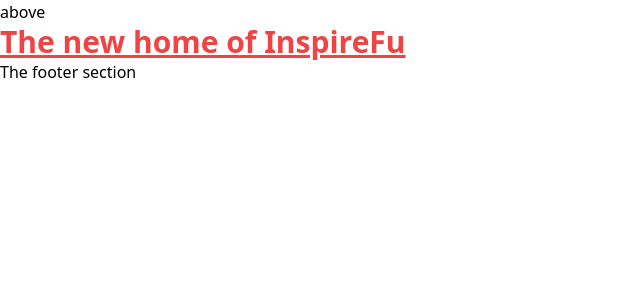
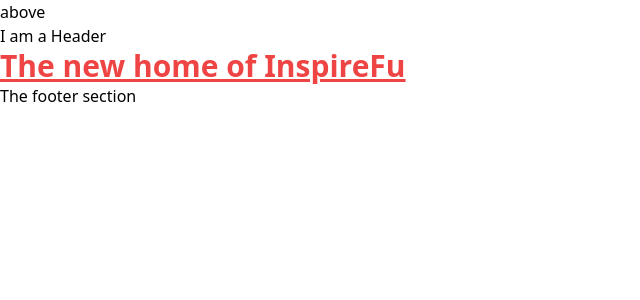
Before and after one commit to tderuvo/inspirefu, a Next.js app: page / in a window 1280 px wide. Shown: the top 300 px of the page, without its empty margins (0-640 px from the left). Built offline with nearby package versions, Linux system fonts and the light colour scheme.

Commit message:
added components folder and header.tsx

```diff
--- /dev/null
+++ b/components/Header.tsx
@@ -0,0 +1,7 @@
+import React from "react";
+
+type Props = {};
+
+export default function Header({}: Props) {
+  return <div>I am a Header</div>;
+}
--- a/pages/index.tsx
+++ b/pages/index.tsx
@@ -1,6 +1,7 @@
 import type { NextPage } from "next";
 import Head from "next/head";
 import Image from "next/image";
+import Header from "../components/Header";
 import styles from "../styles/Home.module.css";
 
 const Home: NextPage = () => {
@@ -13,6 +14,7 @@ const Home: NextPage = () => {
       </Head>
       <p>above</p>
       {/* Header */}
+      <Header />
       {/* Hero */}
       {/* About */}
       {/* Experience */}
```
